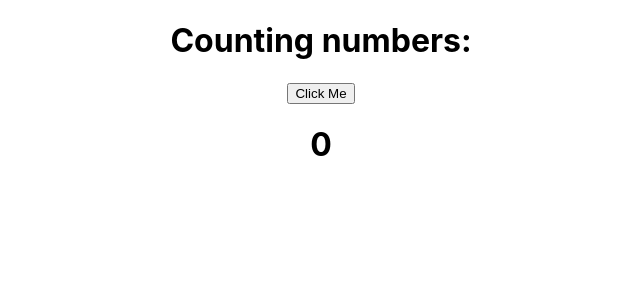
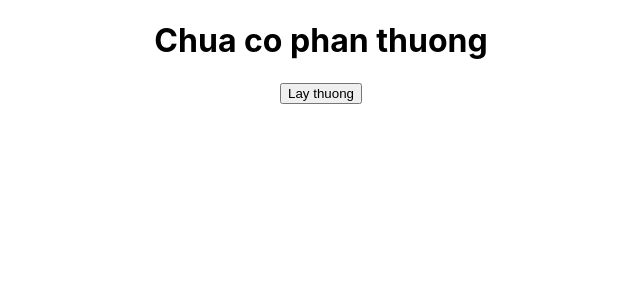
Before and after one commit to hhgiap241/StudentMangementReactApp, a React (Create React App) app: page / in a window 1280 px wide. Shown: the top 300 px of the page, without its empty margins (319-959 px from the left). Built offline with nearby package versions, Linux system fonts and the light colour scheme.

Commit message:
add random gift application

```diff
--- a/src/App.js
+++ b/src/App.js
@@ -1,13 +1,18 @@
 
 import './App.css';
-import NumberCount from "./NumberCount";
+import RandomGift from "./RandomGift";
 
 
 function App() {
     console.log('App re-render');
+    const gifts = [
+        'CPU',
+        'RAM',
+        'Keyboard'
+    ];
     return (
         <div className="App">
-            <NumberCount/>
+            <RandomGift gifts = {gifts}/>
         </div>
     );
 }
--- /dev/null
+++ b/src/RandomGift.js
@@ -0,0 +1,22 @@
+import React, {useState} from "react";
+
+const RandomGift = (props) =>{
+    const gifts = props.gifts;
+    const [gift, setGift] = useState("Chua co phan thuong");
+
+    const handleClick = () =>{
+        const max = gifts.length;
+        const min = 0;
+        const index = Math.floor(Math.random() * (max - min) + min);
+        setGift(gifts[index]);
+    }
+
+    return (
+        <div>
+            <h1>{gift}</h1>
+            <button onClick={handleClick}>Lay thuong</button>
+        </div>
+    )
+
+}
+export default RandomGift;
```
